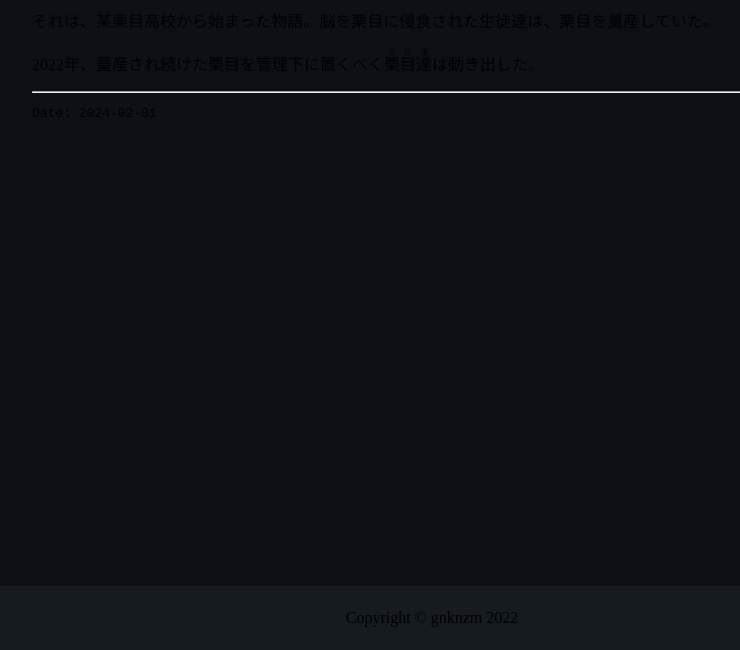
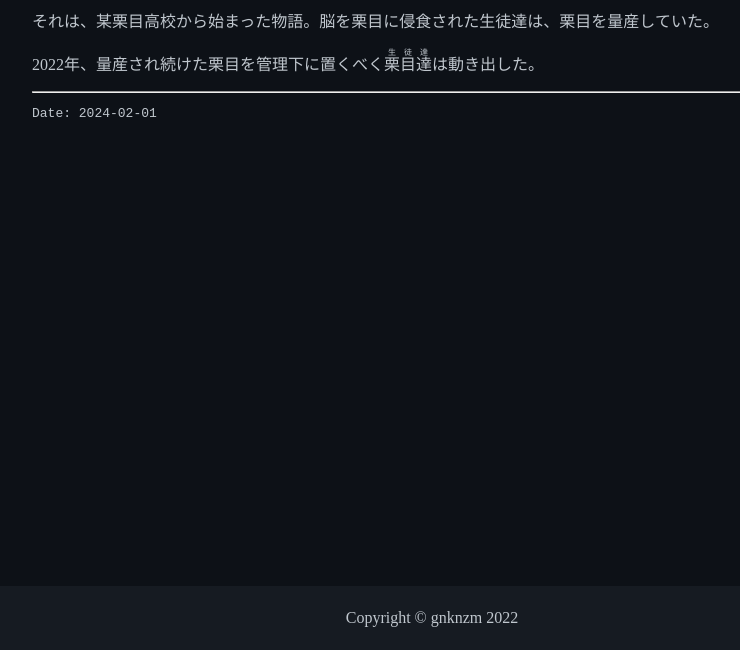
Before and after one commit to gnknzm/gnknzm.net, a website: page static/index.html in a window 1280 px wide. Shown: the part 150-800 px from the top of the page, without its empty margins (208-948 px from the left). Drawn offline with Linux system fonts and the light colour scheme.

Commit message:
Update style.css

```diff
--- a/static/style.css
+++ b/static/style.css
@@ -1,7 +1,7 @@
 html, body {
 	--header-footer-size: 64px;
 	background-color: #0D1117;
-	color: #C0C7CE";
+	color: #C0C7CE;
 	width: 100%;
 	margin: 0;
 	border: 0;
```
